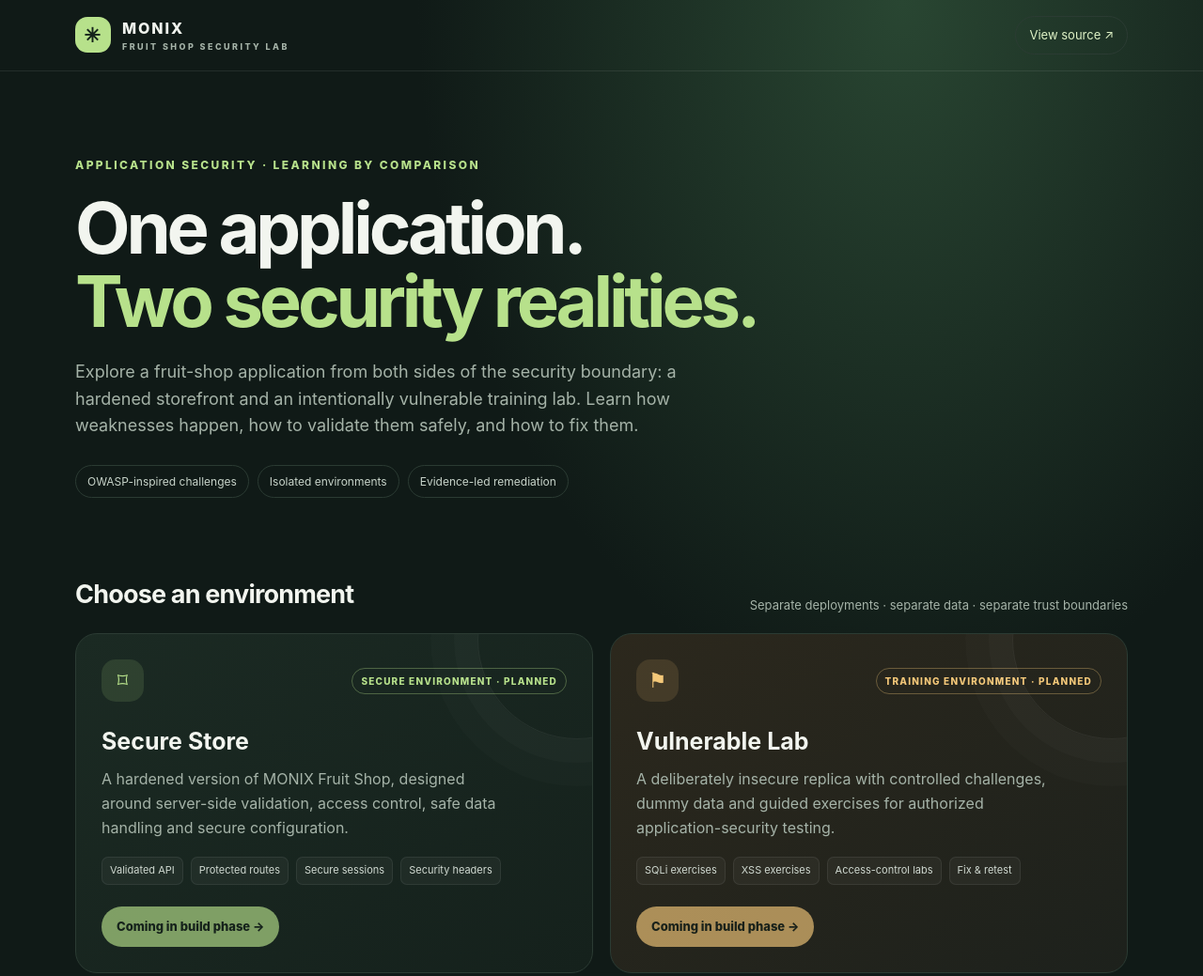
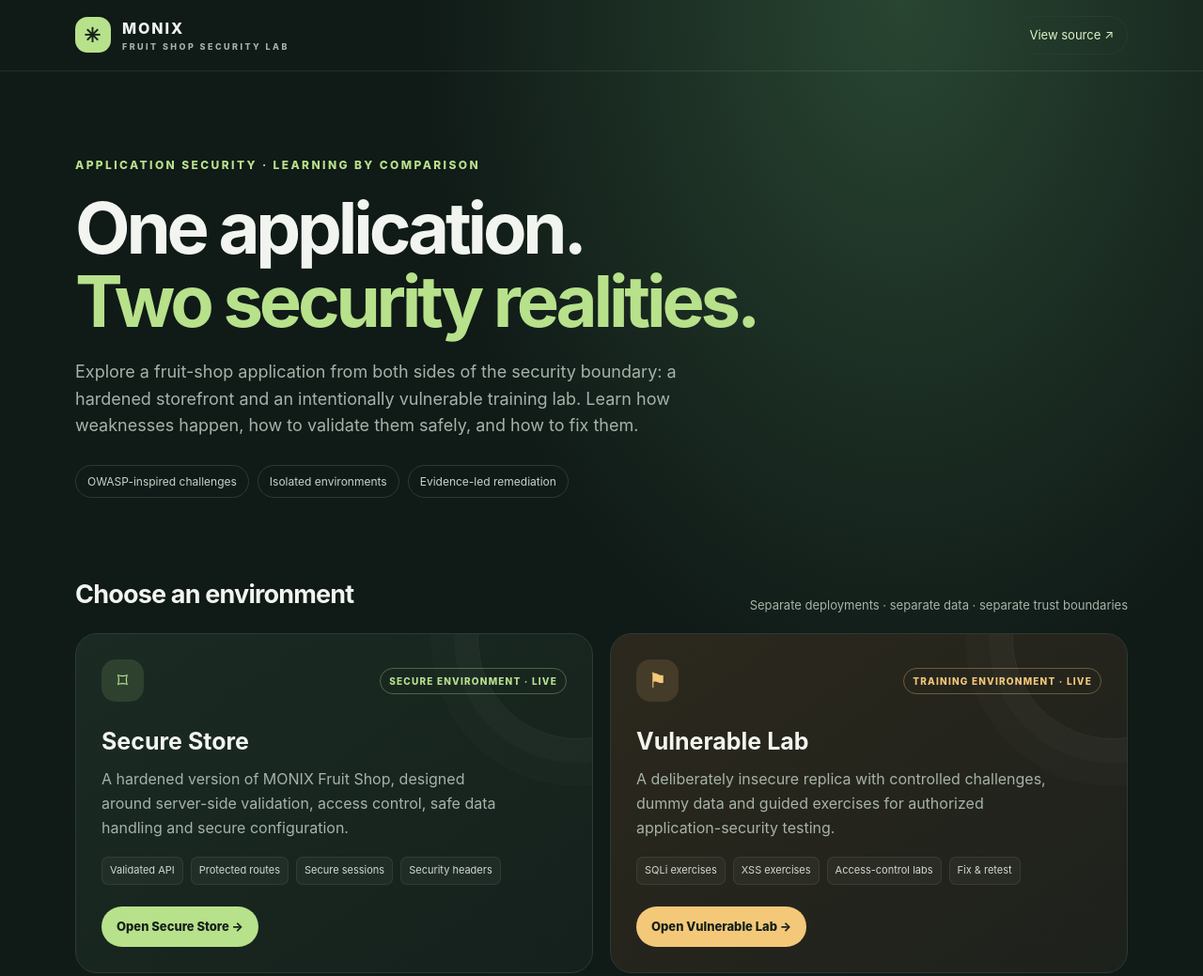
Before and after one commit to monish0001000/MONIX-FRUIT-SHOP, a plain HTML site: page portal/index.html in a window 1280 px wide. Shown: the top 1039 px of the page at 94% size. Drawn offline with Linux system fonts and the light colour scheme.

Commit message:
feat(portal): link live secure store and vulnerable lab deployments

```diff
--- a/portal/index.html
+++ b/portal/index.html
@@ -23,8 +23,8 @@
   <section class="hero"><div class="eyebrow">Application security · learning by comparison</div><h1>One application.<br><span>Two security realities.</span></h1><p>Explore a fruit-shop application from both sides of the security boundary: a hardened storefront and an intentionally vulnerable training lab. Learn how weaknesses happen, how to validate them safely, and how to fix them.</p><div class="pills"><span class="pill">OWASP-inspired challenges</span><span class="pill">Isolated environments</span><span class="pill">Evidence-led remediation</span></div></section>
   <section><div class="section-title"><h2>Choose an environment</h2><p>Separate deployments · separate data · separate trust boundaries</p></div>
     <div class="cards">
-      <article class="card"><div class="card-top"><span class="icon">⌑</span><span class="status">Secure environment · planned</span></div><h3>Secure Store</h3><p>A hardened version of MONIX Fruit Shop, designed around server-side validation, access control, safe data handling and secure configuration.</p><div class="list"><span>Validated API</span><span>Protected routes</span><span>Secure sessions</span><span>Security headers</span></div><a class="action" aria-disabled="true" href="#roadmap">Coming in build phase →</a></article>
-      <article class="card lab"><div class="card-top"><span class="icon">⚑</span><span class="status">Training environment · planned</span></div><h3>Vulnerable Lab</h3><p>A deliberately insecure replica with controlled challenges, dummy data and guided exercises for authorized application-security testing.</p><div class="list"><span>SQLi exercises</span><span>XSS exercises</span><span>Access-control labs</span><span>Fix & retest</span></div><a class="action" aria-disabled="true" href="#roadmap">Coming in build phase →</a></article>
+      <article class="card"><div class="card-top"><span class="icon">⌑</span><span class="status">Secure environment · live</span></div><h3>Secure Store</h3><p>A hardened version of MONIX Fruit Shop, designed around server-side validation, access control, safe data handling and secure configuration.</p><div class="list"><span>Validated API</span><span>Protected routes</span><span>Secure sessions</span><span>Security headers</span></div><a class="action" href="https://monix-secure-store-monish0001000s-projects.vercel.app">Open Secure Store →</a></article>
+      <article class="card lab"><div class="card-top"><span class="icon">⚑</span><span class="status">Training environment · live</span></div><h3>Vulnerable Lab</h3><p>A deliberately insecure replica with controlled challenges, dummy data and guided exercises for authorized application-security testing.</p><div class="list"><span>SQLi exercises</span><span>XSS exercises</span><span>Access-control labs</span><span>Fix & retest</span></div><a class="action" href="https://monix-vulnerable-lab-monish0001000s-projects.vercel.app">Open Vulnerable Lab →</a></article>
     </div>
     <div class="notice"><strong>Safety boundary:</strong> the training lab is for authorized testing only. It will use isolated services and dummy data, with no connection to real orders, payment systems or production credentials. These environments are not deployed yet.</div>
   </section>
```
